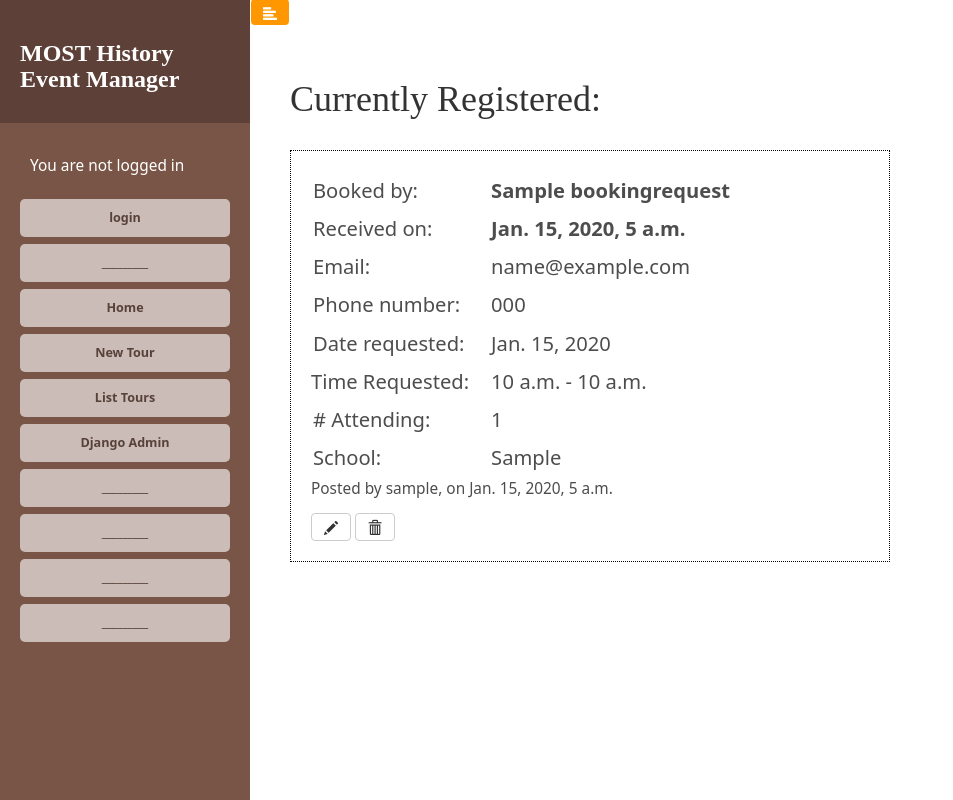
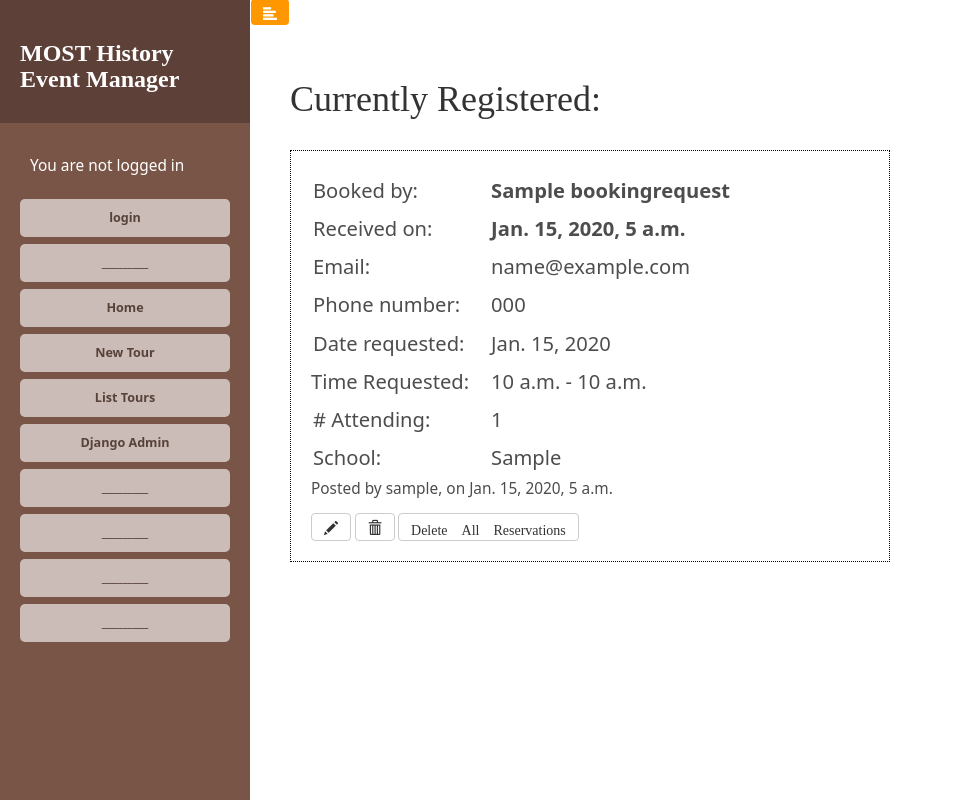
Before and after one commit to EsmeraldaQuintana/MOSTregi, a Django app: page /events/all/ in a window 1280 px wide. Shown: the whole page, without its empty margins (0-953 px from the left). Run offline with Django 3.2, Linux system fonts and the light colour scheme; tables that the repository leaves empty hold one stand-in row (values such as "Sample post"); lists and menus that the app fills with data are empty; some libraries are stand-ins or nearby versions.

Commit message:
Delete All Button but doesn't work yet

```diff
--- a/MOSTregi/events/urls.py
+++ b/MOSTregi/events/urls.py
@@ -16,6 +16,7 @@ urlpatterns = [
     path('all/', views.list_all, name="list_all"),
     re_path(r'edit/(?P<pk>\d+)/', views.edit, name="edit"),
     re_path(r'delete/(?P<pk>\d+)/', views.delete, name="delete"),
+    re_path(r'delete_all/(?P<pk>\d+)/', views.delete_all, name="delete_all"),
     re_path(r'show_detail/(?P<pk>\d+)/', views.show_detail, name="show_detail"),
     #re_path(r'^([a-zA-Z/]{0,50})$', views.testCatch),
 ]
--- a/MOSTregi/events/views.py
+++ b/MOSTregi/events/views.py
@@ -32,6 +32,15 @@ def new(request):
     else:
         form = BookingRequestForm
     return render(request, 'events/new.html', {'form': form})
+
+#@login_required(login_url='/login/')
+#@permission_required('events.delete_all_bookingrequests', raise_exception=True)
+def delete_all(self):
+    try:
+        BookingRequest.objects.all().delete()
+        return redirect('events:list_all')
+    except BookingRequest.DoesNotExist:
+        return render(request, 'error.html', {'error': "Forms already deleted."})
 
 @login_required(login_url='/login/')
 @permission_required('events.delete_bookingrequest', raise_exception=True)
--- a/MOSTregi/templates/events/event_list.html
+++ b/MOSTregi/templates/events/event_list.html
@@ -51,6 +51,7 @@
   <p>Posted by {{ event.user }}, on {{ event.date_time_received }}<br></p>
   <a class="btn btn-default" id="edit_button" href="{% url 'events:edit' pk=event.pk %}"><span class="glyphicon glyphicon-pencil"></span></a>
   <a class="btn btn-default" id="delete_button" href="{% url 'events:delete' pk=event.pk %}"><span class="glyphicon glyphicon-trash"></span></a>
+  <a class="btn btn-default" id="delete_all_button" href="{% url 'events:delete_all' pk=event.pk %}"><span class="glyphicon">Delete All Reservations</span></a>
 </div>
 {% endfor %}
 </html>
```
